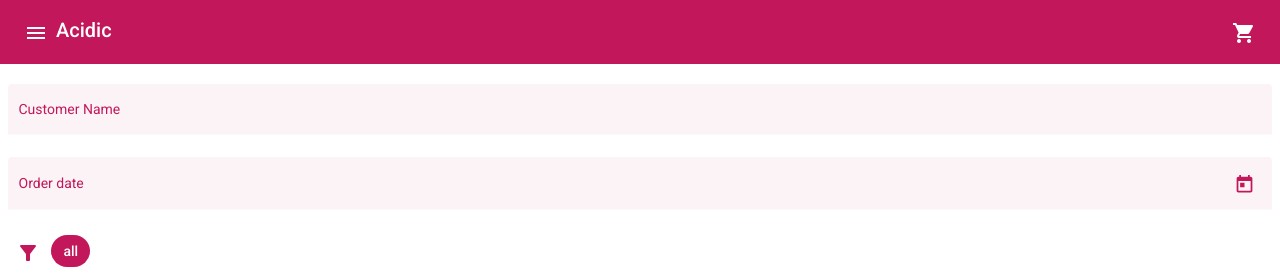
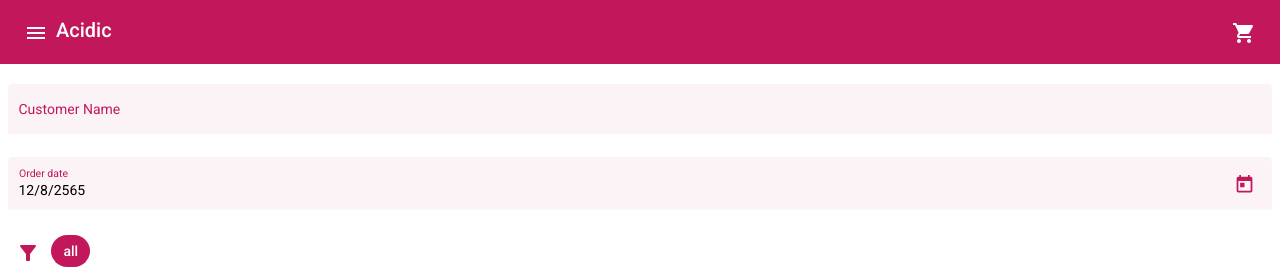
Before and after one commit to sapphinebz/Acidic, an Angular app: page / in a window 1280 px wide. Shown: the top 273 px of the page. Built offline with nearby package versions, Linux system fonts and the light colour scheme.

Commit message:
default current date /order date

```diff
--- a/src/shared/product/select-product-list/select-product-list.component.ts
+++ b/src/shared/product/select-product-list/select-product-list.component.ts
@@ -83,7 +83,7 @@ export class SelectProductListComponent implements OnInit, OnDestroy {
 
   customerName: string = '';
 
-  orderDate: Date | null = null;
+  orderDate: Date | null = new Date();
 
   receiptImageSrc = '';
 
@@ -177,15 +177,7 @@ export class SelectProductListComponent implements OnInit, OnDestroy {
     this.onDestroy$.complete();
   }
 
-  ngOnInit() {
-    // this.ingredientSelections$
-    //   .pipe(takeUntil(this.onDestroy$))
-    //   .subscribe((checkList) => {
-    //     this.checkedIngredients = checkList.filter(
-    //       (item) => item.checked === true
-    //     );
-    //   });
-  }
+  ngOnInit() {}
 
   promotionBuy1SetFree1(products: (SelectProduct | null)[]): PromotionDiscount {
     let min!: number;
```
